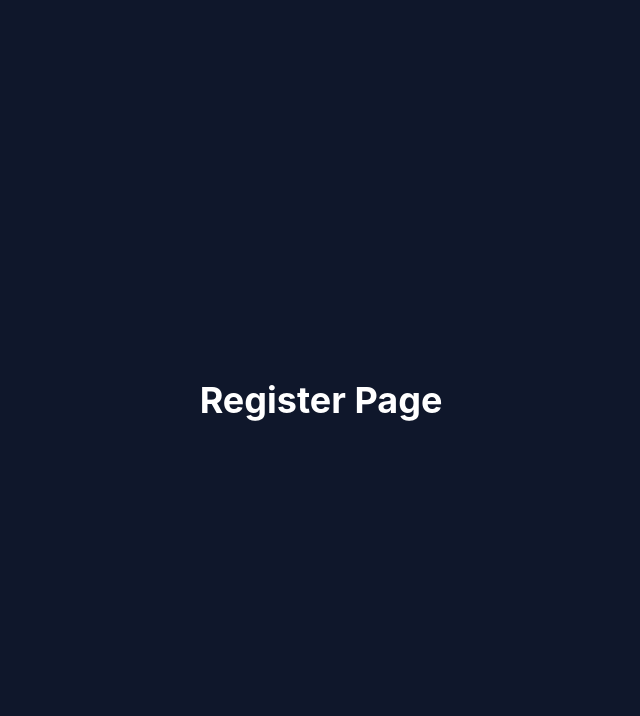
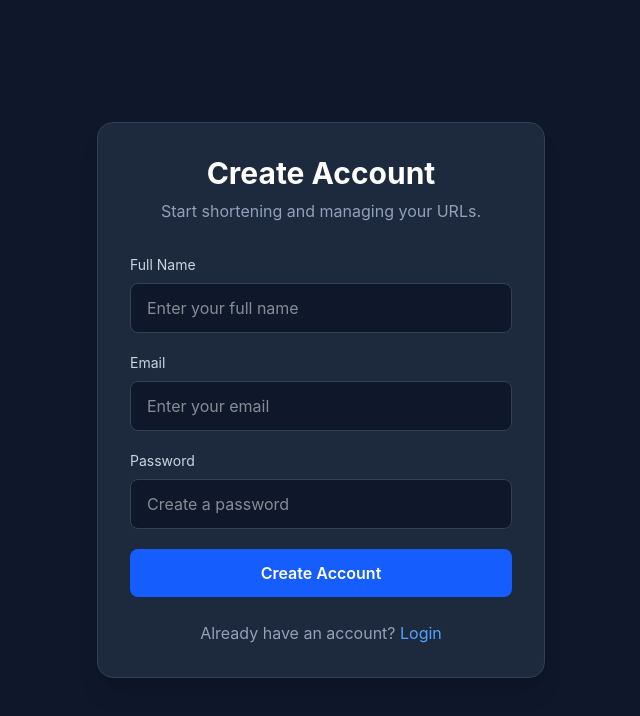
Before and after one commit to om-shankhpal/Shorty-Distributed-URL-Shortener-Platform, a React (Vite) app in the folder frontend/shorty-web/: page /register in a window 1280 px wide. Shown: the top 716 px of the page, without its empty margins (319-959 px from the left). Built offline with nearby package versions, Linux system fonts and the light colour scheme.

Commit message:
feat: implement authentication page UI

```diff
--- a/frontend/shorty-web/src/pages/Login.jsx
+++ b/frontend/shorty-web/src/pages/Login.jsx
@@ -1,9 +1,65 @@
+import { Link } from "react-router-dom";
+
 export default function Login() {
   return (
-    <div className="min-h-screen bg-slate-900 flex items-center justify-center">
-      <h1 className="text-4xl font-bold text-white">
-        Login Page
-      </h1>
+    <div className="min-h-screen bg-slate-900 flex items-center justify-center px-6">
+      <div className="w-full max-w-md bg-slate-800 border border-slate-700 rounded-2xl p-8 shadow-xl">
+
+        <div className="text-center mb-8">
+          <h1 className="text-3xl font-bold text-white">
+            Welcome Back
+          </h1>
+
+          <p className="text-slate-400 mt-2">
+            Login to continue managing your short URLs.
+          </p>
+        </div>
+
+        <form className="space-y-5">
+
+          <div>
+            <label className="block text-sm text-slate-300 mb-2">
+              Email
+            </label>
+
+            <input
+              type="email"
+              placeholder="Enter your email"
+              className="w-full px-4 py-3 rounded-lg bg-slate-900 border border-slate-700 text-white outline-none focus:border-blue-500"
+            />
+          </div>
+
+          <div>
+            <label className="block text-sm text-slate-300 mb-2">
+              Password
+            </label>
+
+            <input
+              type="password"
+              placeholder="Enter your password"
+              className="w-full px-4 py-3 rounded-lg bg-slate-900 border border-slate-700 text-white outline-none focus:border-blue-500"
+            />
+          </div>
+
+          <button
+            className="w-full bg-blue-600 hover:bg-blue-500 transition-colors text-white font-semibold py-3 rounded-lg"
+          >
+            Login
+          </button>
+
+        </form>
+
+        <p className="text-center text-slate-400 mt-6">
+          Don't have an account?{" "}
+          <Link
+            to="/register"
+            className="text-blue-400 hover:text-blue-300"
+          >
+            Register
+          </Link>
+        </p>
+
+      </div>
     </div>
   );
 }
--- a/frontend/shorty-web/src/pages/Register.jsx
+++ b/frontend/shorty-web/src/pages/Register.jsx
@@ -1,9 +1,77 @@
+import { Link } from "react-router-dom";
+
 export default function Register() {
   return (
-    <div className="min-h-screen bg-slate-900 flex items-center justify-center">
-      <h1 className="text-4xl font-bold text-white">
-        Register Page
-      </h1>
+    <div className="min-h-screen bg-slate-900 flex items-center justify-center px-6">
+      <div className="w-full max-w-md bg-slate-800 border border-slate-700 rounded-2xl p-8 shadow-xl">
+
+        <div className="text-center mb-8">
+          <h1 className="text-3xl font-bold text-white">
+            Create Account
+          </h1>
+
+          <p className="text-slate-400 mt-2">
+            Start shortening and managing your URLs.
+          </p>
+        </div>
+
+        <form className="space-y-5">
+
+          <div>
+            <label className="block text-sm text-slate-300 mb-2">
+              Full Name
+            </label>
+
+            <input
+              type="text"
+              placeholder="Enter your full name"
+              className="w-full px-4 py-3 rounded-lg bg-slate-900 border border-slate-700 text-white outline-none focus:border-blue-500"
+            />
+          </div>
+
+          <div>
+            <label className="block text-sm text-slate-300 mb-2">
+              Email
+            </label>
+
+            <input
+              type="email"
+              placeholder="Enter your email"
+              className="w-full px-4 py-3 rounded-lg bg-slate-900 border border-slate-700 text-white outline-none focus:border-blue-500"
+            />
+          </div>
+
+          <div>
+            <label className="block text-sm text-slate-300 mb-2">
+              Password
+            </label>
+
+            <input
+              type="password"
+              placeholder="Create a password"
+              className="w-full px-4 py-3 rounded-lg bg-slate-900 border border-slate-700 text-white outline-none focus:border-blue-500"
+            />
+          </div>
+
+          <button
+            className="w-full bg-blue-600 hover:bg-blue-500 transition-colors text-white font-semibold py-3 rounded-lg"
+          >
+            Create Account
+          </button>
+
+        </form>
+
+        <p className="text-center text-slate-400 mt-6">
+          Already have an account?{" "}
+          <Link
+            to="/login"
+            className="text-blue-400 hover:text-blue-300"
+          >
+            Login
+          </Link>
+        </p>
+
+      </div>
     </div>
   );
 }
```
